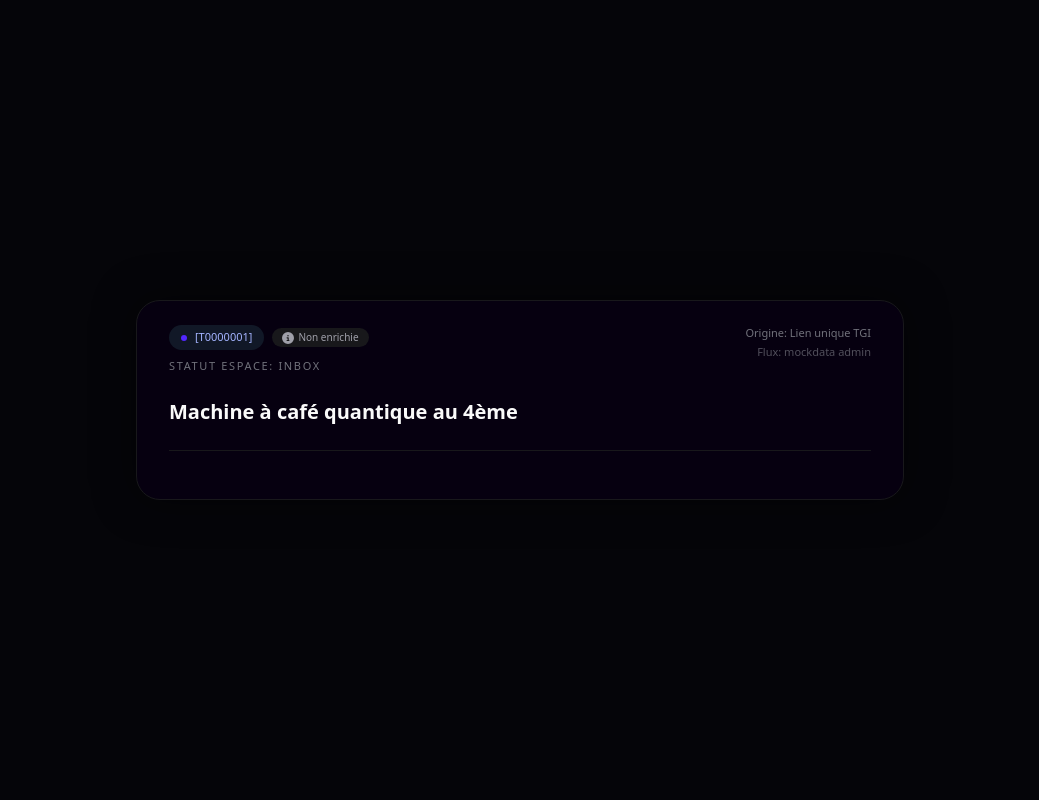
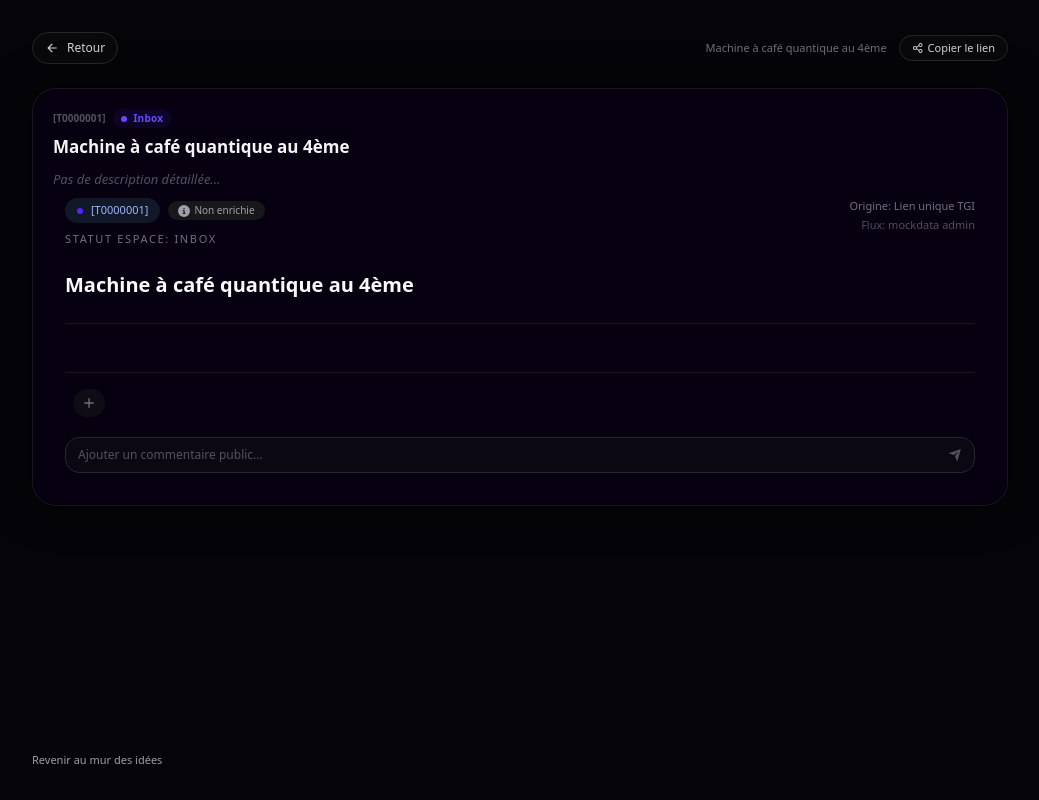
Before and after one commit to Priveetee/idea, a Next.js app: page /idea/1 in a window 1280 px wide. Shown: the whole page, without its empty margins (120-1159 px from the left). Built offline with nearby package versions, Linux system fonts and the light colour scheme.

Commit message:
feat(public-idea): implement reactions and comments section

```diff
--- a/src/app/idea/[id]/page.tsx
+++ b/src/app/idea/[id]/page.tsx
@@ -1,13 +1,54 @@
 "use client";
 
-import { notFound, useParams } from "next/navigation";
+import { useState, type KeyboardEvent, useMemo } from "react";
+import Link from "next/link";
+import { notFound, useParams, useRouter } from "next/navigation";
 import { useIdeaStore } from "@/app/admin/_providers/idea-store";
 import type { IdeaStatus } from "@/lib/mock-data";
 import { IdeaReadView } from "@/app/admin/_components/idea-read-view";
+import { HubIdeaHeaderBody } from "@/app/hub/_components/hub-idea-header-body";
+import { HubIdeaReactionsBar } from "@/app/hub/_components/hub-idea-reactions-bar";
+import { HubIdeaComments } from "@/app/hub/_components/hub-idea-comments";
+import { RiSendPlaneFill, RiArrowLeftLine, RiShareLine } from "react-icons/ri";
+
+type ReactionMap = Record<string, string[]>;
+
+type PublicIdeaComment = {
+  id: string;
+  text: string;
+  createdAt: number;
+};
+
+type CommentMap = Record<string, PublicIdeaComment[]>;
+
+type StackedReaction = { value: string; count: number };
+
+function stackReactions(raw: string[]): StackedReaction[] {
+  const map = new Map<string, number>();
+  raw.forEach((r) => {
+    const key = r.trim();
+    if (!key) return;
+    map.set(key, (map.get(key) ?? 0) + 1);
+  });
+  return Array.from(map.entries()).map(([value, count]) => ({ value, count }));
+}
+
+function createComment(text: string): PublicIdeaComment {
+  return {
+    id: `${Date.now()}-${Math.random().toString(16).slice(2)}`,
+    text,
+    createdAt: Date.now(),
+  };
+}
 
 export default function PublicIdeaPage() {
   const params = useParams<{ id: string }>();
+  const router = useRouter();
   const { ideas } = useIdeaStore();
+  const [reactions, setReactions] = useState<ReactionMap>({});
+  const [comments, setComments] = useState<CommentMap>({});
+  const [commentValue, setCommentValue] = useState("");
+  const [copied, setCopied] = useState(false);
 
   const idea = ideas.find((i) => i.id === params.id);
   if (!idea) {
@@ -19,9 +60,105 @@ export default function PublicIdeaPage() {
   const tgiLabel = end === -1 ? null : label.slice(0, end + 1);
   const titleLabel = end === -1 ? label : label.slice(end + 1).trim();
 
+  const ideaReactions = reactions[idea.id] ?? [];
+  const ideaComments = comments[idea.id] ?? [];
+
+  const stacked = useMemo(() => stackReactions(ideaReactions), [ideaReactions]);
+  const totalReactions = useMemo(
+    () => stacked.reduce((sum, r) => sum + r.count, 0),
+    [stacked],
+  );
+
+  const handleToggleReaction = (emoji: string) => {
+    setReactions((prev) => {
+      const current = prev[idea.id] ?? [];
+      const exists = current.includes(emoji);
+      const nextReactions = exists
+        ? current.filter((e) => e !== emoji)
+        : [...current, emoji];
+      return {
+        ...prev,
+        [idea.id]: nextReactions,
+      };
+    });
+  };
+
+  const handleAddComment = (text: string) => {
+    const trimmed = text.trim();
+    if (!trimmed) return;
+    setComments((prev) => {
+      const current = prev[idea.id] ?? [];
+      const next = [...current, createComment(trimmed)];
+      return {
+        ...prev,
+        [idea.id]: next.slice(-20),
+      };
+    });
+  };
+
+  const handleCommentKeyDown = (e: KeyboardEvent<HTMLInputElement>) => {
+    if (e.key === "Enter") {
+      const value = commentValue.trim();
+      if (!value) return;
+      handleAddComment(value);
+      setCommentValue("");
+    }
+  };
+
+  const handleSendClick = () => {
+    const value = commentValue.trim();
+    if (!value) return;
+    handleAddComment(value);
+    setCommentValue("");
+  };
+
+  const handleCopyLink = () => {
+    const href =
+      typeof window !== "undefined" ? window.location.href : `/idea/${idea.id}`;
+    navigator.clipboard
+      .writeText(href)
+      .then(() => {
+        setCopied(true);
+        setTimeout(() => setCopied(false), 1500);
+      })
+      .catch(() => {});
+  };
+
   return (
-    <div className="flex min-h-screen items-center justify-center bg-[#050509] text-white">
-      <div className="w-full max-w-3xl rounded-3xl border border-zinc-900 bg-[#060010] px-8 py-6 shadow-[0_0_40px_rgba(0,0,0,0.5)]">
+    <div className="min-h-screen bg-[#050509] text-white">
+      <div className="mx-auto flex min-h-screen max-w-5xl flex-col px-6 py-8">
+        <div className="mb-6 flex items-center justify-between">
+          <button
+            type="button"
+            onClick={() => router.back()}
+            className="inline-flex items-center gap-2 rounded-full border border-zinc-800 bg-zinc-950 px-3 py-1.5 text-[12px] text-zinc-300 transition hover:border-zinc-700 hover:bg-zinc-900"
+          >
+            <RiArrowLeftLine className="h-3.5 w-3.5" />
+            <span>Retour</span>
+          </button>
+
+          <div className="flex items-center gap-3 text-[11px] text-zinc-500">
+            <span className="max-w-[220px] truncate">{titleLabel}</span>
+            <button
+              type="button"
+              onClick={handleCopyLink}
+              className="inline-flex items-center gap-1 rounded-full border border-zinc-800 bg-zinc-950 px-3 py-1 text-[11px] text-zinc-300 transition hover:border-zinc-700 hover:bg-zinc-900"
+            >
+              <RiShareLine className="h-3 w-3" />
+              <span>{copied ? "Lien copié" : "Copier le lien"}</span>
+            </button>
+          </div>
+        </div>
+
+        <div className="mb-6 rounded-3xl border border-zinc-900 bg-[#060010] shadow-[0_0_40px_rgba(0,0,0,0.5)]">
+          <HubIdeaHeaderBody
+            idea={idea}
+            label={label}
+            title={titleLabel}
+            totalReactions={totalReactions}
+          />
+
+          <div className="px-8 pb-8 pt-2">
             <IdeaReadView
               titleLabel={titleLabel}
               tgiLabel={tgiLabel}
@@ -32,6 +169,43 @@ export default function PublicIdeaPage() {
               managerLinks={idea.managerLinks ?? []}
               managerNote={""}
             />
+
+            <div className="mt-6 border-t border-zinc-900 pt-4">
+              <HubIdeaReactionsBar
+                stacked={stacked}
+                onToggleReaction={handleToggleReaction}
+              />
+
+              <HubIdeaComments comments={ideaComments} />
+
+              <div className="relative mt-2 flex items-center">
+                <input
+                  type="text"
+                  placeholder="Ajouter un commentaire public..."
+                  className="h-9 w-full rounded-xl border border-zinc-800 bg-zinc-900/30 pl-3 pr-9 text-[12px] text-zinc-200 placeholder-zinc-600 outline-none transition focus:border-zinc-700 focus:bg-zinc-900"
+                  value={commentValue}
+                  onChange={(e) => setCommentValue(e.target.value)}
+                  onKeyDown={handleCommentKeyDown}
+                />
+                <button
+                  onClick={handleSendClick}
+                  className="absolute right-2 flex h-6 w-6 items-center justify-center rounded-lg text-zinc-600 transition hover:bg-[#5227FF] hover:text-white"
+                >
+                  <RiSendPlaneFill className="h-3.5 w-3.5" />
+                </button>
+              </div>
+            </div>
+          </div>
+        </div>
+
+        <div className="mt-auto text-[11px] text-zinc-600">
+          <Link
+            href="/hub"
+            className="text-zinc-400 underline-offset-4 hover:text-zinc-200 hover:underline"
+          >
+            Revenir au mur des idées
+          </Link>
+        </div>
       </div>
     </div>
   );
```
Lines whose indentation alone changed are shown as unchanged.
